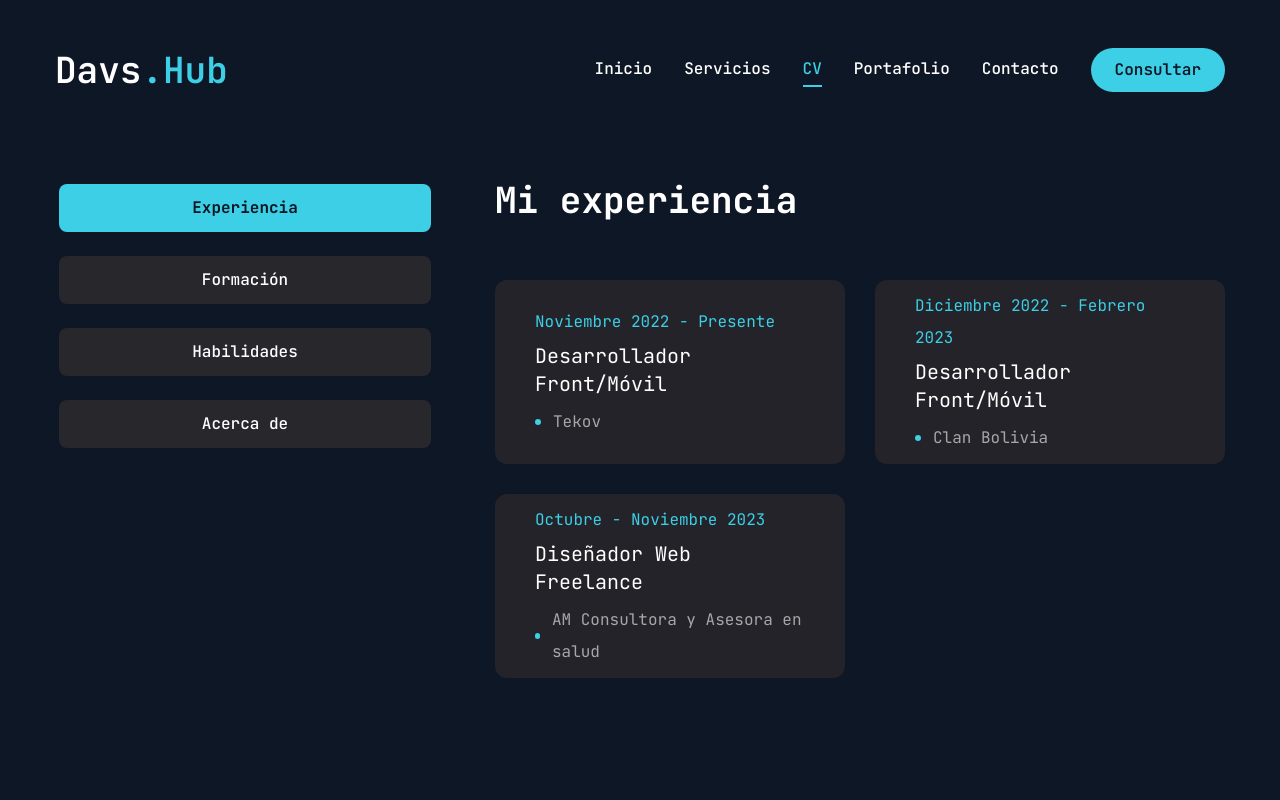
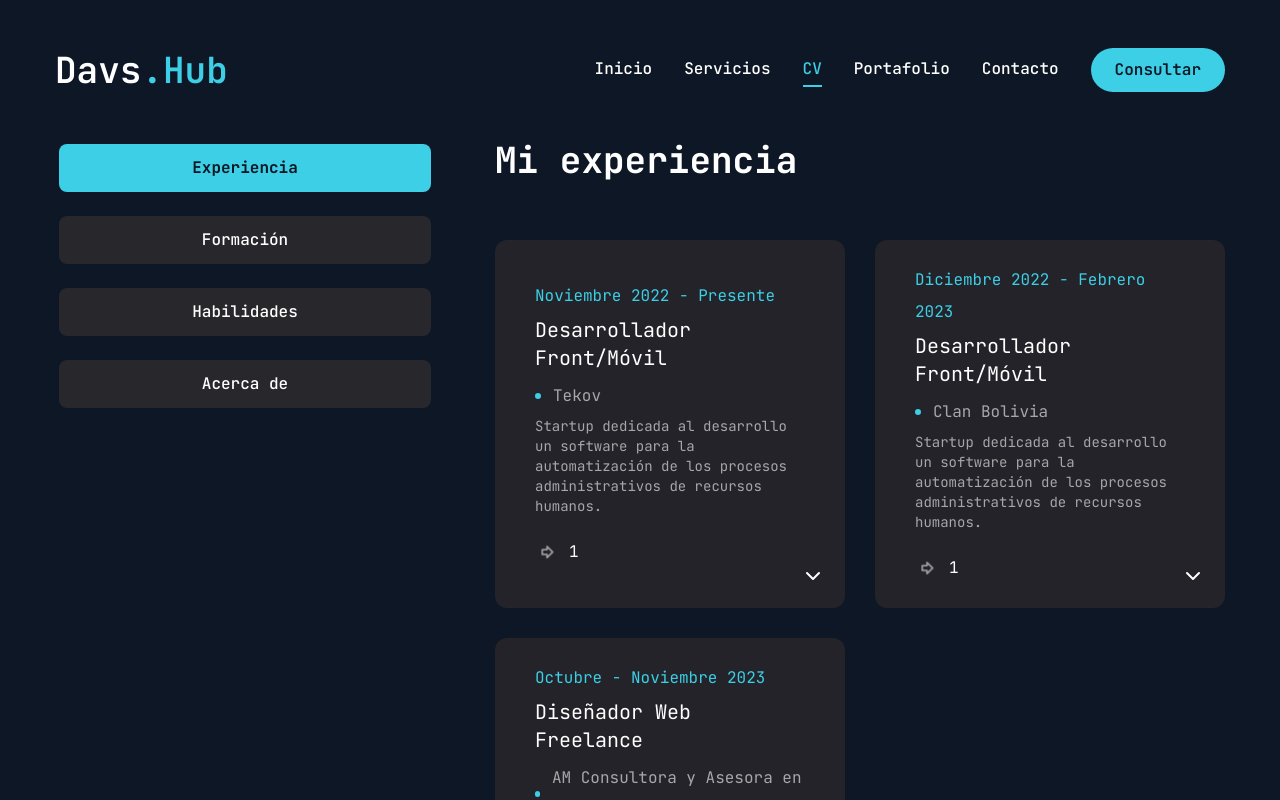
Before and after one commit to dav24github/Ultimate-Portfolio, a Next.js app: page /resume in a window 1280 px wide. Built offline with nearby package versions, Linux system fonts and the light colour scheme.

Commit message:
update commit

```diff
--- a/app/resume/page.jsx
+++ b/app/resume/page.jsx
@@ -9,13 +9,8 @@ import {
   FaNodeJs,
   FaAngular,
 } from "react-icons/fa";
-
-import {
-  SiTailwindcss,
-  SiNextdotjs,
-  SiFlutter,
-  SiKotlin,
-} from "react-icons/si";
+import { SiNextdotjs, SiFlutter, SiKotlin } from "react-icons/si";
+import classes from "./page.module.scss";
 
 // about data
 const about = {
@@ -64,11 +59,13 @@ const experience = {
       company: "Tekov",
       position: "Desarrollador Front/Móvil",
       duration: "Noviembre 2022 - Presente",
+      job: {},
     },
     {
       company: "Clan Bolivia",
       position: "Desarrollador Front/Móvil",
       duration: "Diciembre 2022 - Febrero 2023",
+      job: {},
     },
     {
       company: "AM Consultora y Asesora en salud",
@@ -157,6 +154,17 @@ import {
 
 import { ScrollArea } from "@/components/ui/scroll-area";
 import { motion } from "framer-motion";
+import {
+  ArrowDown,
+  ArrowRight,
+  ChevronDown,
+  ChevronRight,
+  ChevronRightCircle,
+  LucideArrowBigRight,
+  MoveRight,
+} from "lucide-react";
+import { cn } from "@/lib/utils";
+import { FaRightFromBracket, FaRightLong } from "react-icons/fa6";
 
 const Resume = () => {
   return (
@@ -189,13 +197,16 @@ const Resume = () => {
                 <p className="max-w-[600px] text-white/60 mx-auto xl:mx-0">
                   {experience.description}
                 </p>
-                <ScrollArea className="h-[400px]">
+                <ScrollArea className="h-[70vh]">
                   <ul className="grid grid-cols-1 lg:grid-cols-2 gap-[30px]">
                     {experience.items.map((item, index) => {
                       return (
                         <li
                           key={index}
-                          className="bg-[#232329] h-[184px] py-6 px-10 rounded-xl flex flex-col justify-center items-center lg:items-start gap-1"
+                          className={cn(
+                            "bg-[#232329]  py-6 px-10 rounded-xl flex flex-col justify-center items-center lg:items-start gap-1 relative",
+                            item.details && "cursor-pointer"
+                          )}
                         >
                           <span className="text-accent">{item.duration}</span>
                           <h3 className="text-xl max-w-[260px] min-h-[60px] text-center lg:text-left">
@@ -206,6 +217,31 @@ const Resume = () => {
                             <span className="w-[6px] h-[6px] rounded-full bg-accent"></span>
                             <p className="text-white/60">{item.company}</p>
                           </div>
+
+                          {item.job && (
+                            <div className={classes.job}>
+                              <p className="text-sm text-white/60">
+                                Startup dedicada al desarrollo un software para
+                                la automatización de los procesos
+                                administrativos de recursos humanos.
+                              </p>
+                              <div className={classes.details}>
+                                <div className={classes.detail}>
+                                  <LucideArrowBigRight
+                                    className={cn(
+                                      "text-white/60",
+                                      classes.icon
+                                    )}
+                                  />
+                                  <p>1</p>
+                                </div>
+                              </div>
+                            </div>
+                          )}
+
+                          {item.job && (
+                            <ChevronDown className="absolute bottom-5 right-5" />
+                          )}
                         </li>
                       );
                     })}
--- /dev/null
+++ b/app/resume/page.module.scss
@@ -0,0 +1,20 @@
+.job {
+  display: flex;
+  flex-direction: column;
+  gap: 10px;
+}
+
+.details {
+  margin-top: 10px;
+}
+
+.detail {
+  display: flex;
+  gap: 10px;
+  align-items: center;
+}
+
+.icon {
+  z-index: 9999;
+  transform: scale(0.8);
+}
```
